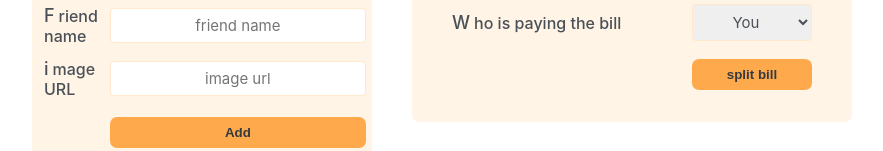
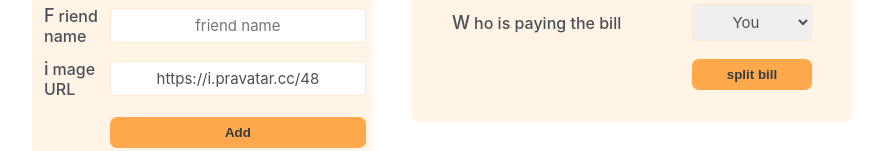
Before and after one commit to WilliamsAdu-Gyamfi/eat-n-split, a React (Create React App) app: page / in a window 1280 px wide. Both pictures are taken after typing "Sample", "Sample" into the empty fields and a click on the button "Add Friend". Shown: the part 359-510 px from the top of the page, without its empty margins (198-1081 px from the left). Built offline with nearby package versions, Linux system fonts and the light colour scheme.

Commit message:
adding friend logic

```diff
--- a/src/App.js
+++ b/src/App.js
@@ -75,6 +75,27 @@
 const FriendForm = function () {
   const [showAddFriend, setShowAddFriend] = useState(false);
 
+  const [name, setName] = useState("");
+  const [image, setImage] = useState("https://i.pravatar.cc/48");
+
+  const handleAddSubmit = function (e) {
+    e.preventDefault();
+
+    if (!name || !image) return; // so it won't submit empty form
+
+    const id = crypto.randomUUID();
+    const newFriend = {
+      id,
+      name,
+      image: `${image}? = ${id}`,
+      balance: 0,
+    };
+    console.log(newFriend);
+
+    setName("");
+    setImage("https://i.pravatar.cc/48");
+  };
+
   const handleTogggleAddFriend = function () {
     setShowAddFriend((show) => !show);
   };
@@ -82,12 +103,22 @@
   return (
     <>
       {showAddFriend && (
-        <form className="form-add-friend">
+        <form className="form-add-friend" onSubmit={handleAddSubmit}>
           <label>Friend name</label>
-          <input type="text" placeholder="friend name"></input>
+          <input
+            type="text"
+            placeholder="friend name"
+            value={name}
+            onChange={(e) => setName(e.target.value)}
+          ></input>
 
           <label>image URL</label>
-          <input type="text" placeholder="image url"></input>
+          <input
+            type="text"
+            placeholder="image url"
+            value={image}
+            onChange={(e) => setImage(e.target.value)}
+          ></input>
 
           <button className="button">Add</button>
         </form>
```
